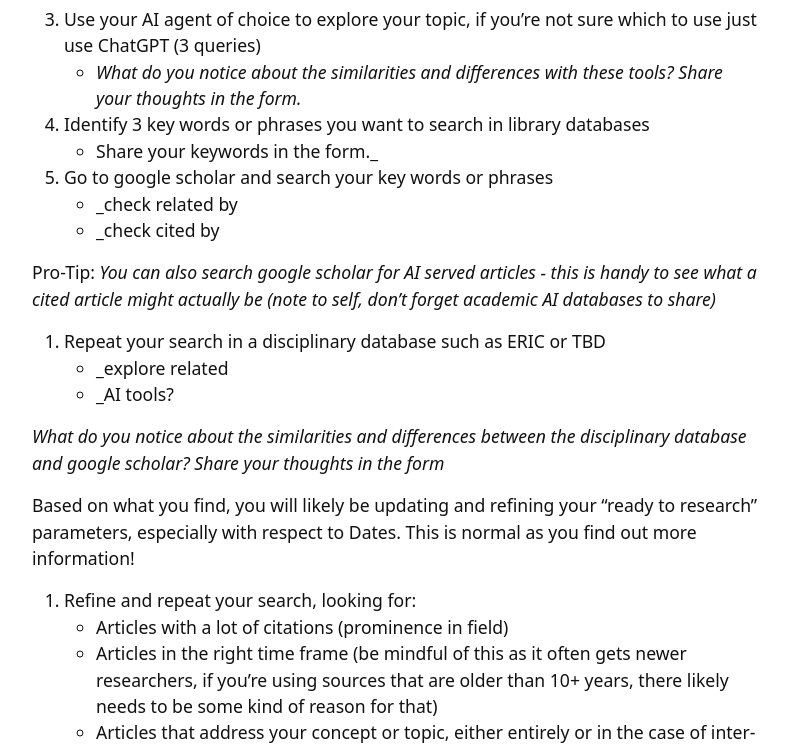
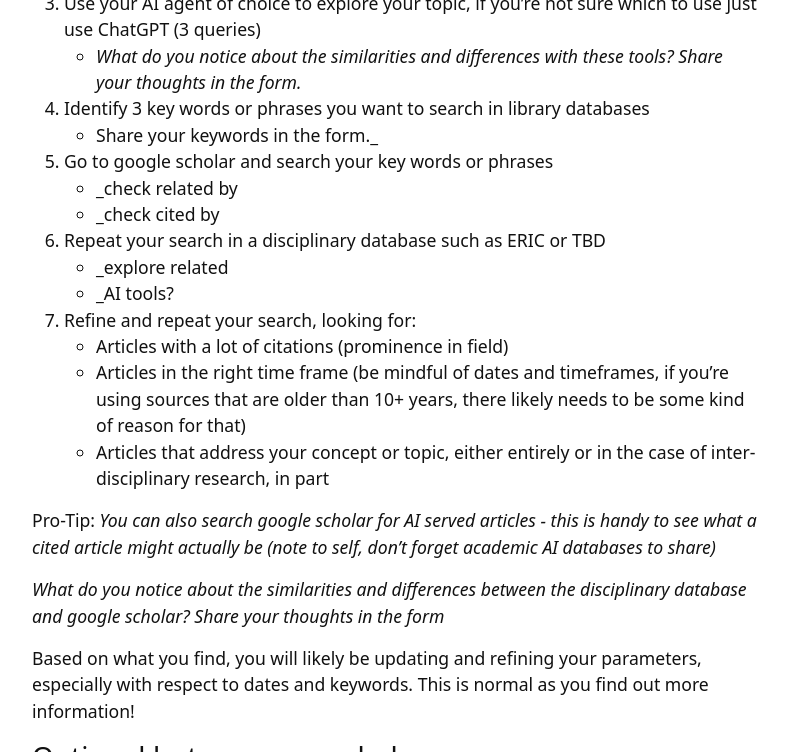
Before and after one commit to marcosvdotcom/Fall25_LibResearch, a Jekyll site: the page built from content/1-concept_to_question.md, in a window 1280 px wide and 900 px high, scrolled down 662 px, cut to the strip 0-752 px from the top of the window. Shown: the whole strip, without its empty margins (245-1033 px from the left). Built offline with Jekyll 4.4.1, drawn with Linux system fonts in a browser that asks for light colours.

Commit message:
updating content some more

```diff
--- a/content/1-concept_to_question.md
+++ b/content/1-concept_to_question.md
@@ -6,40 +6,33 @@ nav: Concept to Question Worksheet
 
 {% include alert.html text="Are you doing this workshop for a class? Make sure to fill out the (Microsoft Forms form)[] with your answers! [Alert](https://getbootstrap.com/docs/4.1/components/alerts/)" align="center" color="success" %}
 
-
 ## Concept to Question Digital Worksheet
 
 Work through the following questions, using the linked form to share your answers.
 
 1. What ideas do you have for your research topic?
 	- _Write down 2 or 3 different research topic ideas in the form_
-
 1. Use Primo Research Assistant to explore your topic (3 queries)
-
 1. Use your AI agent of choice to explore your topic, if you're not sure which to use just use ChatGPT (3 queries)
 	- _What do you notice about the similarities and differences with these tools? Share your thoughts in the form._
-
 1. Identify 3 key words or phrases you want to search in library databases
 	- Share your keywords in the form._
-
 1. Go to google scholar and search your key words or phrases
 	- _check related by
 	- _check cited by
+1. Repeat your search in a disciplinary database such as ERIC or TBD
+	- _explore related
+	- _AI tools?
+1. Refine and repeat your search, looking for:
+	- Articles with a lot of citations (prominence in field)
+	- Articles in the right time frame (be mindful of dates and timeframes, if you’re using sources that are older than 10+ years, there likely needs to be some kind of reason for that)
+	- Articles that address your concept or topic, either entirely or in the case of inter-disciplinary research, in part
 
 Pro-Tip: _You can also search google scholar for AI served articles - this is handy to see what a cited article might actually be (note to self, don’t forget academic AI databases to share)_
 
-1. Repeat your search in a disciplinary database such as ERIC or TBD
-	- _explore related
-	- _AI tools?
-
 _What do you notice about the similarities and differences between the disciplinary database and google scholar? Share your thoughts in the form_
 
-Based on what you find, you will likely be updating and refining your “ready to research” parameters, especially with respect to Dates. This is normal as you find out more information!
-
-1. Refine and repeat your search, looking for:
-	- Articles with a lot of citations (prominence in field)
-	- Articles in the right time frame (be mindful of this as it often gets newer researchers, if you’re using sources that are older than 10+ years, there likely needs to be some kind of reason for that)
-	- Articles that address your concept or topic, either entirely or in the case of inter-disciplinary research, in part
+Based on what you find, you will likely be updating and refining your parameters, especially with respect to dates and keywords. This is normal as you find out more information!
 
 ### Optional but recommended
 - Download a citation manager (Zotero) to help you keep track of it all.
```
Also changed, not shown: content/2-review.md (+2 -4 lines), content/3-ai.md (+0 -2 lines), content/4-resources.md (+11 -0 lines).
